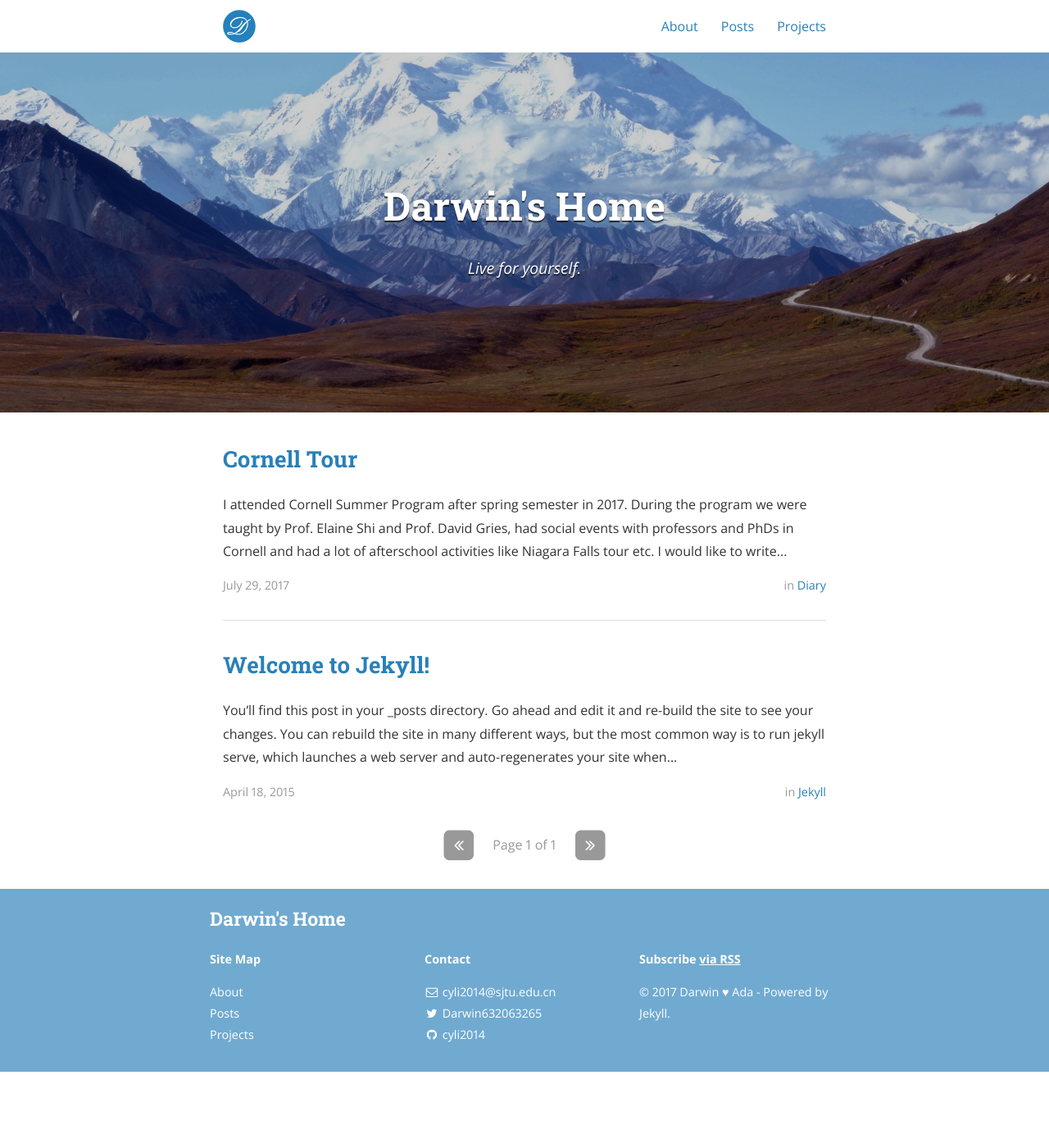
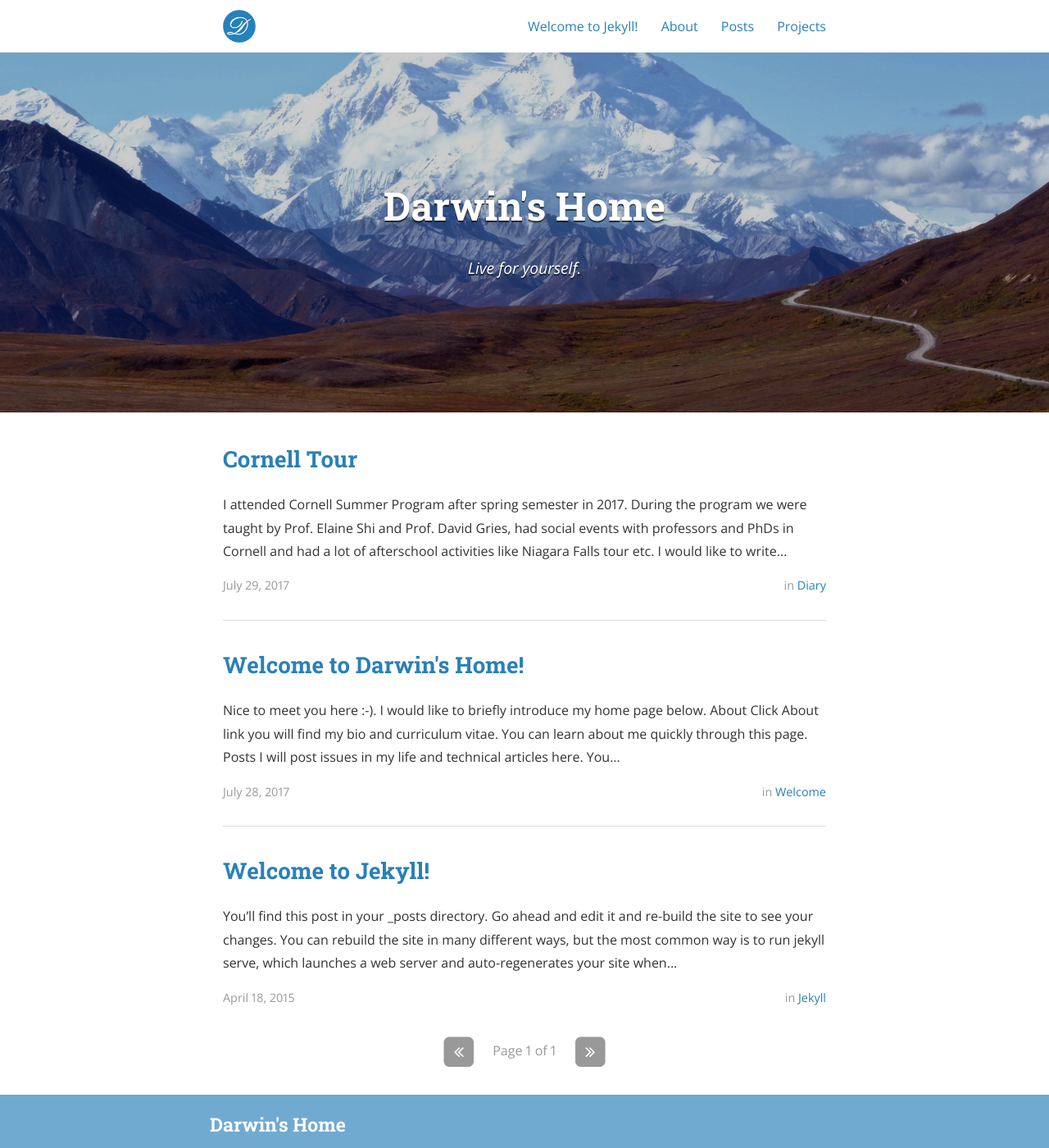
Before and after one commit to cyli2014/cyli2014.github.io, a Jekyll site: the page built from index.html, in a window 1280 px wide and 1400 px high. Shown: the whole window at 82% size. Built offline with Jekyll 4.4.1, drawn with Linux system fonts in a browser that asks for light colours; nearby versions of some CDN libraries; the list of posts is cut into pages by our own code.

Commit message:
Edit welcome post.

```diff
--- a/_config.yml
+++ b/_config.yml
@@ -54,8 +54,8 @@
   - cat: project
     desc: "Posts describing projects and instructions."
 
-  - cat: jekyll
-    desc: "Posts describing Jekyll setup techniques."
+  - cat: welcome
+    desc: "Welcome pages."
 
 # Social icons and sharing options
 #
--- /dev/null
+++ b/_posts/2017-07-28-welcome-to-darwins-home.markdown
@@ -0,0 +1,34 @@
+---
+layout: post
+title:  "Welcome to Darwin's Home!"
+date:   2017-07-28 10:57:59
+author: Darwin Li
+categories: Welcome
+tags:	welcome navigation
+cover:  "/assets/welcome.jpg"
+---
+
+Nice to meet you here :-). I would like to briefly introduce my home page below.
+
+### About
+
+Click `About` link you will find my bio and [curriculum vitae][cv]. You can learn about me quickly through this page.
+
+### Posts
+
+I will post issues in my life and technical articles here. You will find interesting posts here by categories.
+
+### Projects
+
+This page briefly introduces my projects and help you to get familiar with what I have done and what I am doing.
+
+### Contact Information
+
+My email address, [github account][github-account] and social network are always attached on the bottom of the site. You can easily contact with me if interested.
+
+### Hint
+
+By clicking on the `D` icon in the top left corner you can get back to the initial page.
+
+[github-account]:	https://github.com/cyli2014
+[cv]:				www.baidu.com
--- /dev/null
+++ b/backup/2015-04-18-welcome-to-jekyll.markdown
@@ -0,0 +1,74 @@
+---
+layout: post
+title:  "Welcome to Jekyll!"
+date:   2015-04-18 08:43:59
+author: Ben Centra
+categories: Jekyll
+tags:	jekyll welcome
+cover:  "/assets/instacode.png"
+---
+
+You’ll find this post in your `_posts` directory. Go ahead and edit it and re-build the site to see your changes. You can rebuild the site in many different ways, but the most common way is to run `jekyll serve`, which launches a web server and auto-regenerates your site when a file is updated.
+
+## Adding New Posts
+
+To add new posts, simply add a file in the `_posts` directory that follows the convention `YYYY-MM-DD-name-of-post.ext` and includes the necessary front matter. Take a look at the source for this post to get an idea about how it works.
+
+### Tags and Categories
+
+If you list one or more categories or tags in the front matter of your post, they will be included with the post on the page as links. Clicking the link will bring you to an auto-generated archive page for the category or tag, created using the [jekyll-archive][jekyll-archive] gem.
+
+### Cover Images
+
+To add a cover image to your post, set the "cover" property in the front matter with the relative URL of the image (i.e. <code>cover: "/assets/cover_image.jpg"</code>).
+
+### Code Snippets
+
+You can use [highlight.js][highlight] to add syntax highlight code snippets:
+
+Use the [Liquid][liquid] `{% raw %}{% highlight <language> %}{% endraw %}` tag to add syntax highlighting to code snippets.
+
+For instance, this template...
+{% highlight html %}
+{% raw %}{% highlight javascript %}
+function demo(string, times) {
+  for (var i = 0; i < times; i++) {
+    console.log(string);
+  }
+}
+demo("hello, world!", 10);
+{% endhighlight %}{% endraw %}
+{% endhighlight %}
+
+...will come out looking like this:
+
+{% highlight javascript %}
+function demo(string, times) {
+  for (var i = 0; i < times; i++) {
+    console.log(string);
+  }
+}
+demo("hello, world!", 10);
+{% endhighlight %}
+
+Syntax highlighting is done using [highlight.js][highlight]. You can change the active theme in [head.html](https://github.com/bencentra/centrarium/blob/2dcd73d09e104c3798202b0e14c1db9fa6e77bc7/_includes/head.html#L15).
+
+### Images
+
+Lightbox has been enabled for images. To create the link that'll launch the lightbox, add <code>data-lightbox</code> and <code>data-title</code> attributes to an <code>&lt;a&gt;</code> tag around your <code>&lt;img&gt;</code> tag. The result is:
+
+<a href="//bencentra.com/assets/images/falcon9_large.jpg" data-lightbox="falcon9-large" data-title="Check out the Falcon 9 from SpaceX">
+  <img src="//bencentra.com/assets/images/falcon9_small.jpg" title="Check out the Falcon 9 from SpaceX">
+</a>
+
+For more information, check out the [Lightbox][lightbox] website.
+
+Check out the [Jekyll docs][jekyll] for more info on how to get the most out of Jekyll. File all bugs/feature requests at [Jekyll’s GitHub repo][jekyll-gh]. If you have questions, you can ask them on [Jekyll’s dedicated Help repository][jekyll-help].
+
+[jekyll]:      http://jekyllrb.com
+[jekyll-gh]:   https://github.com/jekyll/jekyll
+[jekyll-help]: https://github.com/jekyll/jekyll-help
+[highlight]:   https://highlightjs.org/
+[lightbox]:    http://lokeshdhakar.com/projects/lightbox2/
+[jekyll-archive]: https://github.com/jekyll/jekyll-archives
+[liquid]: https://github.com/Shopify/liquid/wiki/Liquid-for-Designers
```
Also changed, not shown: assets/welcome.jpg (added), projects.html (renamed from typography.html), 2 other files.
